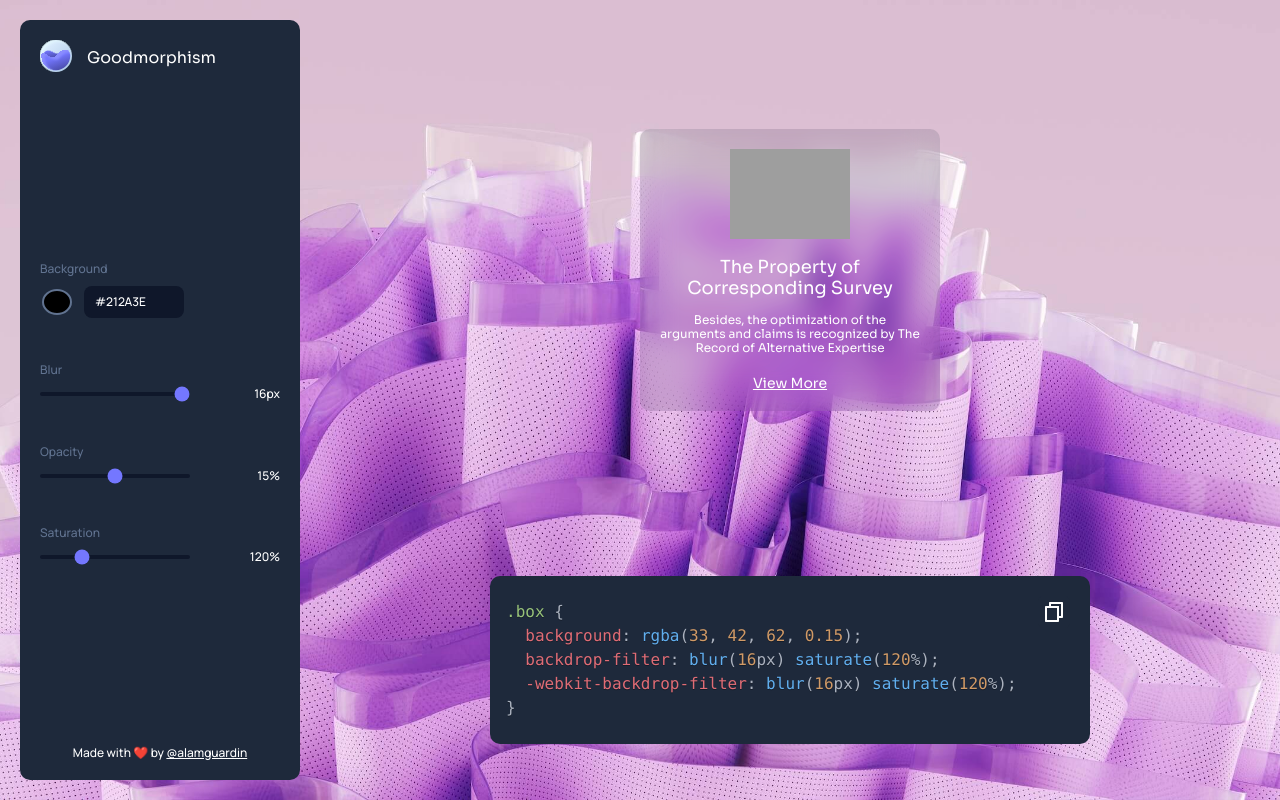
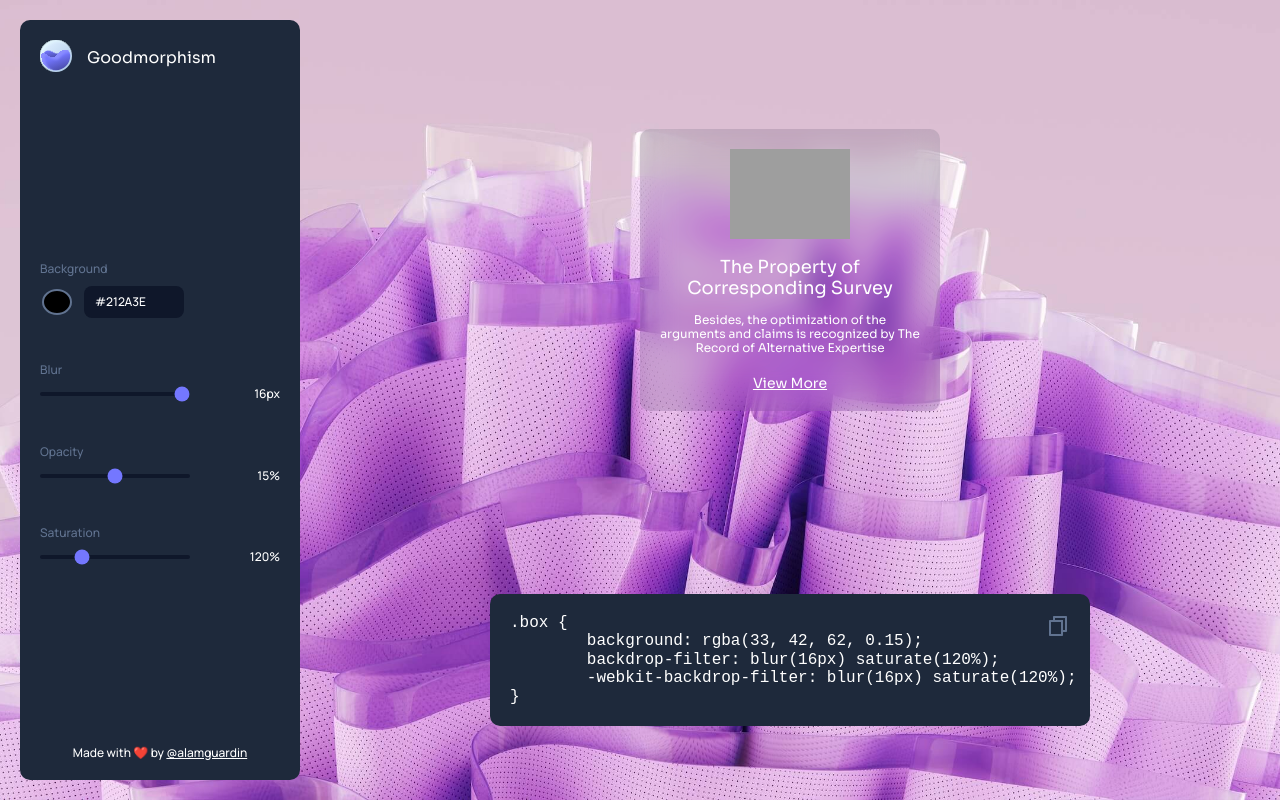
Before and after one commit to alamguardin/goodmorphism, a React (Vite) app: page / in a window 1280 px wide. Built offline with nearby package versions, Linux system fonts and the light colour scheme; grey boxes are pictures that could not be loaded.

Commit message:
style: update code block styles

```diff
--- a/src/App.css
+++ b/src/App.css
@@ -231,11 +231,9 @@ main {
 }
 
 /* Code block styles */
-.code, pre, code {
-    background: var(--black) !important;
-}
-
 .code {
+    padding: 1.25rem;
+    background: var(--background);
     position: relative;
     max-width: 600px;
     width: 600px;
@@ -243,55 +241,31 @@ main {
     border-radius: 0.625em;
 }
 
+.code code {
+    color: var(--primary-text);
+}
+
 .code__button {
     position: absolute;
     top: 1.25rem;
     right: 1.25em;
-    width: 32px;
-    height: 32px;
-    display: flex;
-    justify-content: center;
-    align-items: center;
-    background: var(--black);
+    background: none;
+    border: none;
     border-radius: 0.3125rem;
-    border: 1px solid transparent;
     outline: none;
     cursor: pointer;
     transition: .2s all ease;
 }
 
 .code__button svg {
-    fill: var(--white);
+    fill: var(--secundary-text);
+    transition: .2s all ease;
 }
 
-.code__button:hover {
-    background: var(--blue-gray);
-    animation-name: checkCopy;
-    animation-duration: 0.6s;
-    animation-direction: alternate;
-    animation-timing-function: ease;
-    animation-iteration-count: infinite;
-    animation-fill-mode: none;
+.code__button:hover svg {
+    fill: var(--primary-text);
 }
 
 .code__button:active {
     transform: scale(0.9);
 }
-
-@keyframes checkCopy {
-    0% {
-        border-top: 1px solid var(--blue);
-    }
-
-    30% {
-        border-right: 1px solid var(--blue);
-    }
-
-    70% {
-        border-bottom: 1px solid var(--blue);
-    }
-
-    100% {
-        border-left: 1px solid var(--blue);
-    }
-}
--- a/src/components/CodeBlock.jsx
+++ b/src/components/CodeBlock.jsx
@@ -1,5 +1,3 @@
-import { Prism as SyntaxHighlighter } from 'react-syntax-highlighter';
-import { oneDark } from 'react-syntax-highlighter/dist/esm/styles/prism';
 import strCodeGenerator from '../services/strCodeGenerator';
 
 function CodeBlock({ properties }) {
@@ -10,9 +8,11 @@ function CodeBlock({ properties }) {
 
     return (
         <div className="code">
-            <SyntaxHighlighter language="css" style={oneDark}>
-                {strCodeGenerator(properties)}
-            </SyntaxHighlighter>
+            <pre>
+                <code>
+                    {strCodeGenerator(properties)}
+                </code>
+            </pre>
             <button className="code__button" onClick={handleClick}>
                 <svg xmlns="http://www.w3.org/2000/svg" viewBox="0 0 24 24" width="24" height="24"><path d="M6.9998 6V3C6.9998 2.44772 7.44752 2 7.9998 2H19.9998C20.5521 2 20.9998 2.44772 20.9998 3V17C20.9998 17.5523 20.5521 18 19.9998 18H16.9998V20.9991C16.9998 21.5519 16.5499 22 15.993 22H4.00666C3.45059 22 3 21.5554 3 20.9991L3.0026 7.00087C3.0027 6.44811 3.45264 6 4.00942 6H6.9998ZM5.00242 8L5.00019 20H14.9998V8H5.00242ZM8.9998 6H16.9998V16H18.9998V4H8.9998V6Z"></path></svg>
             </button>
```
